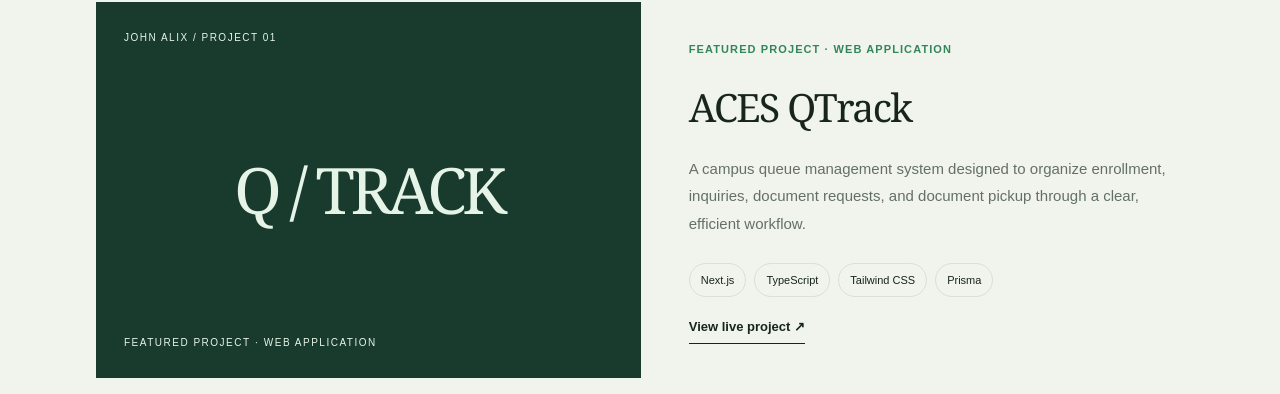
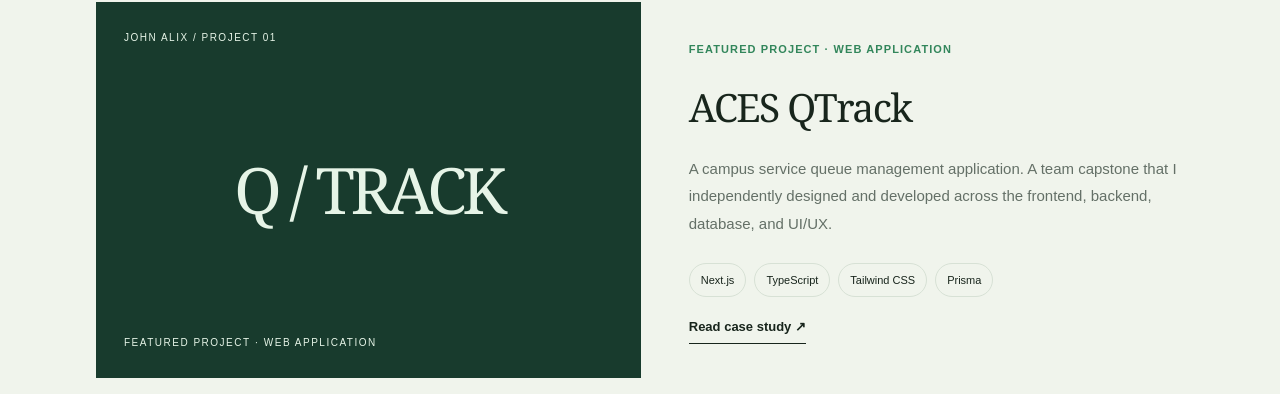
Before and after one commit to andradejohnalix/portfolio, a Next.js app: page / in a window 1280 px wide. Shown: the part 2625-3019 px from the top of the page. Built offline with nearby package versions, Linux system fonts and the light colour scheme.

Commit message:
Link featured QTrack project to case study

```diff
--- a/src/app/page.tsx
+++ b/src/app/page.tsx
@@ -1,6 +1,6 @@
 const skills = ["Next.js", "React", "TypeScript", "JavaScript", "Tailwind CSS", "Laravel", "MySQL", "Prisma", "Git & GitHub", "Java", "PHP", "REST APIs", "Java Swing", "SQL", "Responsive Web Design"];
 const projects = [
-  { number: "01", category: "Featured project · Web application", title: "ACES QTrack", description: "A campus queue management system designed to organize enrollment, inquiries, document requests, and document pickup through a clear, efficient workflow.", stack: ["Next.js", "TypeScript", "Tailwind CSS", "Prisma"], href: "https://qtrack-one.vercel.app", linkText: "View live project" },
+  { number: "01", category: "Featured project · Web application", title: "ACES QTrack", description: "A campus service queue management application. A team capstone that I independently designed and developed across the frontend, backend, database, and UI/UX.", stack: ["Next.js", "TypeScript", "Tailwind CSS", "Prisma"], href: "/projects/qtrack", linkText: "Read case study" },
   { number: "02", category: "More work", title: "More projects coming soon", description: "I'm continuing to build practical web applications and will share additional projects here as they are ready.", stack: ["In progress"], href: "https://github.com/andradejohnalix", linkText: "Explore GitHub" },
 ];
 export default function Home() {
@@ -10,7 +10,7 @@ export default function Home() {
       <section className="hero shell" aria-labelledby="hero-title"><div className="hero-inner"><span className="eyebrow"><span className="status-dot"/> FULL-STACK WEB DEVELOPER</span><h1 id="hero-title">Building systems.<br/><em>Solving problems.</em><br/>Creating impact.</h1><p className="hero-description">I'm John Alix Andrade, a Full-Stack Web Developer and Information Systems student. I build thoughtful, practical web applications that make everyday processes simpler.</p><div className="hero-actions"><a className="button button-dark" href="#projects">Explore my work <span aria-hidden="true">↗</span></a><a className="button button-outline" href="#contact">Get in touch</a></div><div className="hero-footnote"><span>BASED IN THE PHILIPPINES</span><span>SCROLL TO EXPLORE ↓</span></div></div><div className="hero-orbit" aria-hidden="true"><div className="orbit-ring orbit-one"/><div className="orbit-ring orbit-two"/><span className="orbit-center">design<br/>& code<span className="orbit-star">✳</span></span></div></section>
       <section className="section section-tint" id="about"><div className="shell about-grid"><div><p className="section-kicker">01 / ABOUT</p><h2>Curious by nature.<br/><em>Driven to build.</em></h2></div><div className="section-copy"><p>I'm a Bachelor of Science in Information Systems student based in Panabo City, Davao del Norte, Philippines. I enjoy turning complex workflows into straightforward digital experiences.</p><p>My focus is on full-stack web development with Next.js, React, TypeScript, Laravel, and MySQL. I also have experience building Java applications, working with databases, and developing practical school and community systems. I value clarity, usability, and continuous learning.</p><a className="text-link" href="https://github.com/andradejohnalix" target="_blank" rel="noopener noreferrer">Find me on GitHub ↗</a></div></div></section>
       <section className="section shell" id="skills"><p className="section-kicker">02 / EXPERTISE</p><div className="section-heading-row"><h2>Tools of the <em>trade.</em></h2><p>Technologies I use and continue to explore.</p></div><div className="skills-grid">{skills.map((skill,i)=><div className="skill" key={skill}><span className="skill-index">{String(i+1).padStart(2,"0")}</span><span>{skill}</span><span aria-hidden="true">↗</span></div>)}</div></section>
-      <section className="section section-tint" id="projects"><div className="shell"><p className="section-kicker">03 / SELECTED WORK</p><div className="section-heading-row"><h2>Work that <em>matters.</em></h2><p>Real-world challenges, considered solutions.</p></div><div className="project-list">{projects.map(project=><article className="project" key={project.number}><div className="project-art"><span className="project-art-top">JOHN ALIX / PROJECT {project.number}</span><div className="project-art-title">{project.number==="01"?"Q / TRACK":"WHAT'S NEXT?"}</div><span className="project-art-bottom">{project.category}</span></div><div className="project-info"><span className="project-category">{project.category}</span><h3>{project.title}</h3><p>{project.description}</p><div className="tag-list">{project.stack.map(s=><span className="tag" key={s}>{s}</span>)}</div><a className="text-link" href={project.href} target="_blank" rel="noopener noreferrer">{project.linkText} ↗</a></div></article>)}</div></div></section>
+      <section className="section section-tint" id="projects"><div className="shell"><p className="section-kicker">03 / SELECTED WORK</p><div className="section-heading-row"><h2>Work that <em>matters.</em></h2><p>Real-world challenges, considered solutions.</p></div><div className="project-list">{projects.map(project=><article className="project" key={project.number}><div className="project-art"><span className="project-art-top">JOHN ALIX / PROJECT {project.number}</span><div className="project-art-title">{project.number==="01"?"Q / TRACK":"WHAT'S NEXT?"}</div><span className="project-art-bottom">{project.category}</span></div><div className="project-info"><span className="project-category">{project.category}</span><h3>{project.title}</h3><p>{project.description}</p><div className="tag-list">{project.stack.map(s=><span className="tag" key={s}>{s}</span>)}</div><a className="text-link" href={project.href} {...(project.href.startsWith("http") ? {target:"_blank",rel:"noopener noreferrer"} : {})}>{project.linkText} ↗</a></div></article>)}</div></div></section>
       <section className="section contact-section shell" id="contact"><p className="section-kicker">04 / CONTACT</p><h2>Have something<br/><em>in mind?</em></h2><p>I'm based in Panabo City, Davao del Norte, Philippines, and interested in web development opportunities, collaboration, and meaningful projects. You can reach me through my GitHub profile.</p><a className="button button-dark" href="https://github.com/andradejohnalix" target="_blank" rel="noopener noreferrer">Connect on GitHub ↗</a></section>
       <footer className="footer"><div className="shell footer-inner"><span>© {new Date().getFullYear()} John Alix Andrade</span><span>Designed with intention. Built with Next.js.</span><a href="#home">Back to top ↑</a></div></footer>
     </main>
```
